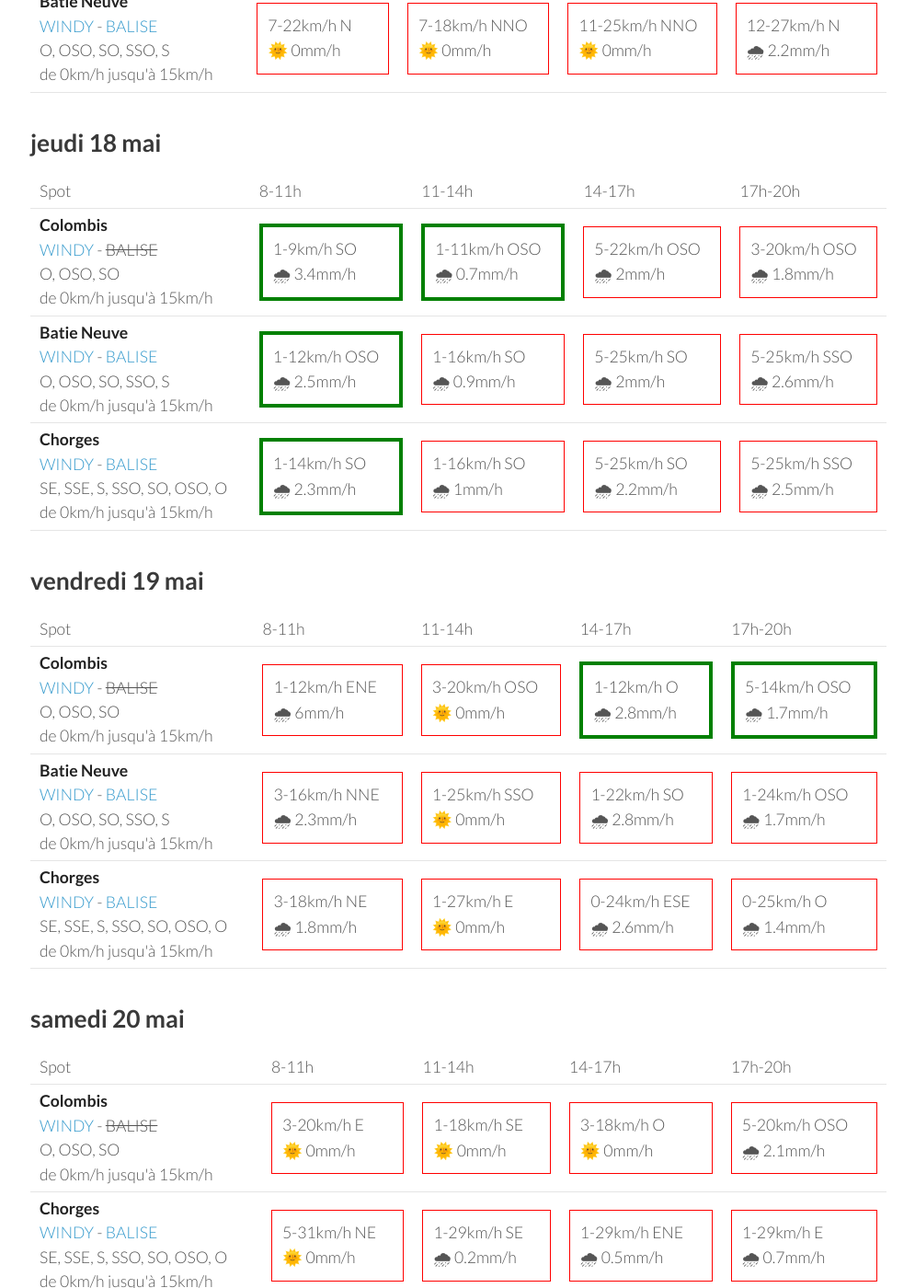
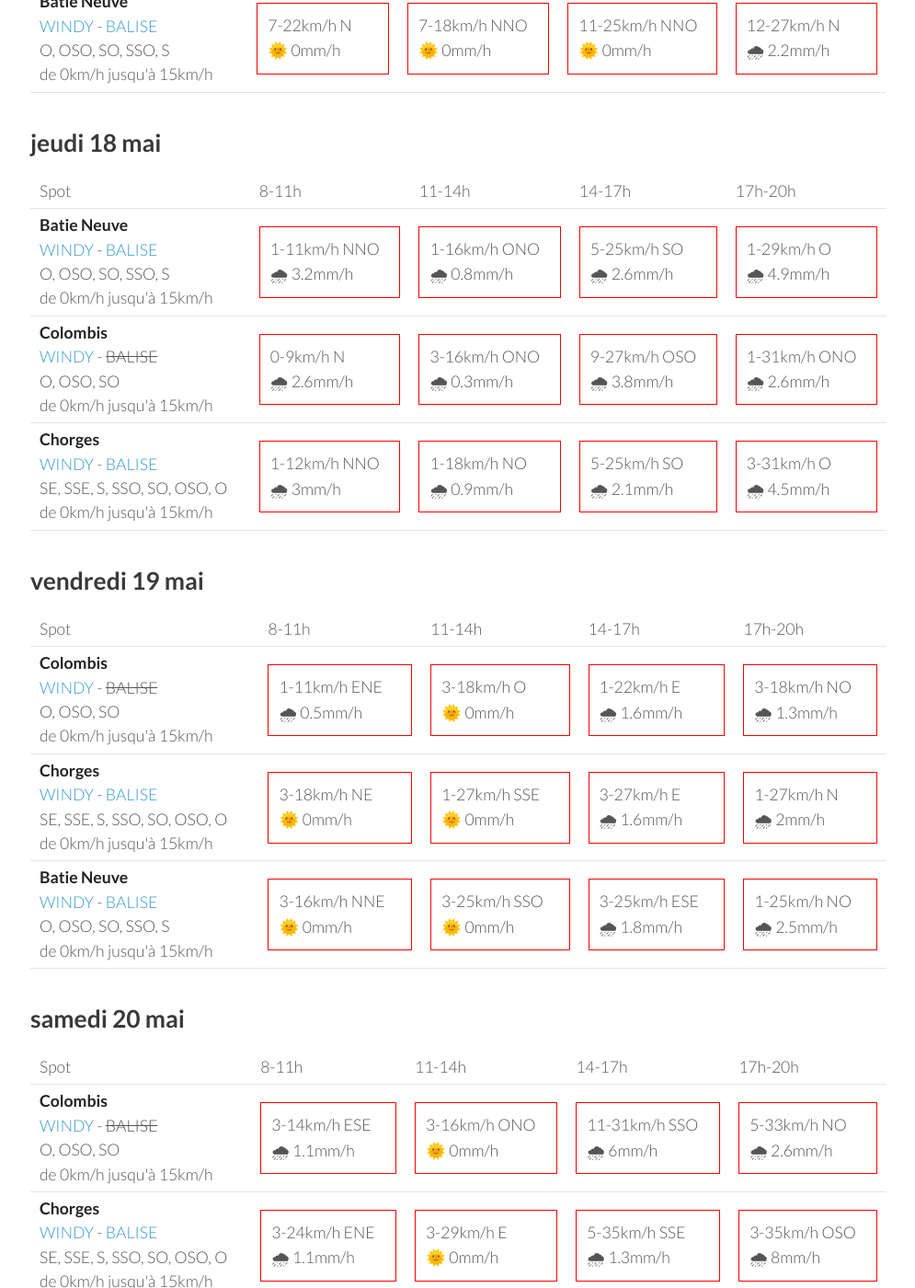
Before and after one commit to parapente-dans-le-nord/parapente-dans-le-nord.github.io, a Jekyll site: the page built from serre_poncon.markdown, in a window 1280 px wide and 1400 px high, scrolled down 1092 px. Shown: the whole window at 92% size, without its empty margins (25-1020 px from the left). Built offline with Jekyll 4.4.1, drawn with Linux system fonts in a browser that asks for light colours; some of the changed text lies outside the part shown.

Commit message:
update index.markdown

```diff
--- a/serre_poncon.markdown
+++ b/serre_poncon.markdown
@@ -114,32 +114,32 @@ page mise à jour le mardi 16 mai 06:31
       <td>17h-20h</td>
     </tr>
 <tr>
-        <td><strong>Colombis</strong><br><a href="https://windy.com/44.494/6.216?44.559,6.262,10">WINDY</a> - <span class="no-balise"> BALISE </span><br> <span class="vent-favorable">O, OSO, SO</span><br><span class="force-vent">de 0km/h jusqu'à 15km/h</span> </td>
+        <td><strong>Batie Neuve</strong><br><a href="https://windy.com/44.584/6.236?44.559,6.262,10,m:eTtagly">WINDY</a> - <span class=""><a href="https://www.openwindmap.org/PP554">BALISE</a> </span><br> <span class="vent-favorable">O, OSO, SO, SSO, S</span><br><span class="force-vent">de 0km/h jusqu'à 15km/h</span> </td>
 
-            <td><div class="flyable"><p>1-9km/h SO</p><p>🌧 3.4mm/h</p></div></td>
-            <td><div class="flyable"><p>1-11km/h OSO</p><p>🌧 0.7mm/h</p></div></td>
-            <td><div class="not-flyable"><p>5-22km/h OSO</p><p>🌧 2mm/h</p></div></td>
-            <td><div class="not-flyable"><p>3-20km/h OSO</p><p>🌧 1.8mm/h</p></div></td>
+            <td><div class="not-flyable"><p>1-11km/h NNO</p><p>🌧 3.2mm/h</p></div></td>
+            <td><div class="not-flyable"><p>1-16km/h ONO</p><p>🌧 0.8mm/h</p></div></td>
+            <td><div class="not-flyable"><p>5-25km/h SO</p><p>🌧 2.6mm/h</p></div></td>
+            <td><div class="not-flyable"><p>1-29km/h O</p><p>🌧 4.9mm/h</p></div></td>
 
 
     </tr>
 <tr>
-        <td><strong>Batie Neuve</strong><br><a href="https://windy.com/44.584/6.236?44.559,6.262,10,m:eTtagly">WINDY</a> - <span class=""><a href="https://www.openwindmap.org/PP554">BALISE</a> </span><br> <span class="vent-favorable">O, OSO, SO, SSO, S</span><br><span class="force-vent">de 0km/h jusqu'à 15km/h</span> </td>
+        <td><strong>Colombis</strong><br><a href="https://windy.com/44.494/6.216?44.559,6.262,10">WINDY</a> - <span class="no-balise"> BALISE </span><br> <span class="vent-favorable">O, OSO, SO</span><br><span class="force-vent">de 0km/h jusqu'à 15km/h</span> </td>
 
-            <td><div class="flyable"><p>1-12km/h OSO</p><p>🌧 2.5mm/h</p></div></td>
-            <td><div class="not-flyable"><p>1-16km/h SO</p><p>🌧 0.9mm/h</p></div></td>
-            <td><div class="not-flyable"><p>5-25km/h SO</p><p>🌧 2mm/h</p></div></td>
-            <td><div class="not-flyable"><p>5-25km/h SSO</p><p>🌧 2.6mm/h</p></div></td>
+            <td><div class="not-flyable"><p>0-9km/h N</p><p>🌧 2.6mm/h</p></div></td>
+            <td><div class="not-flyable"><p>3-16km/h ONO</p><p>🌧 0.3mm/h</p></div></td>
+            <td><div class="not-flyable"><p>9-27km/h OSO</p><p>🌧 3.8mm/h</p></div></td>
+            <td><div class="not-flyable"><p>1-31km/h ONO</p><p>🌧 2.6mm/h</p></div></td>
 
 
     </tr>
 <tr>
         <td><strong>Chorges</strong><br><a href="https://windy.com/44.578/6.280?44.559,6.262,10">WINDY</a> - <span class=""><a href="https://www.openwindmap.org/PP554">BALISE</a> </span><br> <span class="vent-favorable">SE, SSE, S, SSO, SO, OSO, O</span><br><span class="force-vent">de 0km/h jusqu'à 15km/h</span> </td>
 
-            <td><div class="flyable"><p>1-14km/h SO</p><p>🌧 2.3mm/h</p></div></td>
-            <td><div class="not-flyable"><p>1-16km/h SO</p><p>🌧 1mm/h</p></div></td>
-            <td><div class="not-flyable"><p>5-25km/h SO</p><p>🌧 2.2mm/h</p></div></td>
-            <td><div class="not-flyable"><p>5-25km/h SSO</p><p>🌧 2.5mm/h</p></div></td>
+            <td><div class="not-flyable"><p>1-12km/h NNO</p><p>🌧 3mm/h</p></div></td>
+            <td><div class="not-flyable"><p>1-18km/h NO</p><p>🌧 0.9mm/h</p></div></td>
+            <td><div class="not-flyable"><p>5-25km/h SO</p><p>🌧 2.1mm/h</p></div></td>
+            <td><div class="not-flyable"><p>3-31km/h O</p><p>🌧 4.5mm/h</p></div></td>
 
 
     </tr>
@@ -162,30 +162,30 @@ page mise à jour le mardi 16 mai 06:31
 <tr>
         <td><strong>Colombis</strong><br><a href="https://windy.com/44.494/6.216?44.559,6.262,10">WINDY</a> - <span class="no-balise"> BALISE </span><br> <span class="vent-favorable">O, OSO, SO</span><br><span class="force-vent">de 0km/h jusqu'à 15km/h</span> </td>
 
-            <td><div class="not-flyable"><p>1-12km/h ENE</p><p>🌧 6mm/h</p></div></td>
-            <td><div class="not-flyable"><p>3-20km/h OSO</p><p>🌞 0mm/h</p></div></td>
-            <td><div class="flyable"><p>1-12km/h O</p><p>🌧 2.8mm/h</p></div></td>
-            <td><div class="flyable"><p>5-14km/h OSO</p><p>🌧 1.7mm/h</p></div></td>
+            <td><div class="not-flyable"><p>1-11km/h ENE</p><p>🌧 0.5mm/h</p></div></td>
+            <td><div class="not-flyable"><p>3-18km/h O</p><p>🌞 0mm/h</p></div></td>
+            <td><div class="not-flyable"><p>1-22km/h E</p><p>🌧 1.6mm/h</p></div></td>
+            <td><div class="not-flyable"><p>3-18km/h NO</p><p>🌧 1.3mm/h</p></div></td>
+
+
+    </tr>
+<tr>
+        <td><strong>Chorges</strong><br><a href="https://windy.com/44.578/6.280?44.559,6.262,10">WINDY</a> - <span class=""><a href="https://www.openwindmap.org/PP554">BALISE</a> </span><br> <span class="vent-favorable">SE, SSE, S, SSO, SO, OSO, O</span><br><span class="force-vent">de 0km/h jusqu'à 15km/h</span> </td>
+
+            <td><div class="not-flyable"><p>3-18km/h NE</p><p>🌞 0mm/h</p></div></td>
+            <td><div class="not-flyable"><p>1-27km/h SSE</p><p>🌞 0mm/h</p></div></td>
+            <td><div class="not-flyable"><p>3-27km/h E</p><p>🌧 1.6mm/h</p></div></td>
+            <td><div class="not-flyable"><p>1-27km/h N</p><p>🌧 2mm/h</p></div></td>
 
 
     </tr>
 <tr>
         <td><strong>Batie Neuve</strong><br><a href="https://windy.com/44.584/6.236?44.559,6.262,10,m:eTtagly">WINDY</a> - <span class=""><a href="https://www.openwindmap.org/PP554">BALISE</a> </span><br> <span class="vent-favorable">O, OSO, SO, SSO, S</span><br><span class="force-vent">de 0km/h jusqu'à 15km/h</span> </td>
 
-            <td><div class="not-flyable"><p>3-16km/h NNE</p><p>🌧 2.3mm/h</p></div></td>
-            <td><div class="not-flyable"><p>1-25km/h SSO</p><p>🌞 0mm/h</p></div></td>
-            <td><div class="not-flyable"><p>1-22km/h SO</p><p>🌧 2.8mm/h</p></div></td>
-            <td><div class="not-flyable"><p>1-24km/h OSO</p><p>🌧 1.7mm/h</p></div></td>
-
-
-    </tr>
-<tr>
-        <td><strong>Chorges</strong><br><a href="https://windy.com/44.578/6.280?44.559,6.262,10">WINDY</a> - <span class=""><a href="https://www.openwindmap.org/PP554">BALISE</a> </span><br> <span class="vent-favorable">SE, SSE, S, SSO, SO, OSO, O</span><br><span class="force-vent">de 0km/h jusqu'à 15km/h</span> </td>
-
-            <td><div class="not-flyable"><p>3-18km/h NE</p><p>🌧 1.8mm/h</p></div></td>
-            <td><div class="not-flyable"><p>1-27km/h E</p><p>🌞 0mm/h</p></div></td>
-            <td><div class="not-flyable"><p>0-24km/h ESE</p><p>🌧 2.6mm/h</p></div></td>
-            <td><div class="not-flyable"><p>0-25km/h O</p><p>🌧 1.4mm/h</p></div></td>
+            <td><div class="not-flyable"><p>3-16km/h NNE</p><p>🌞 0mm/h</p></div></td>
+            <td><div class="not-flyable"><p>3-25km/h SSO</p><p>🌞 0mm/h</p></div></td>
+            <td><div class="not-flyable"><p>3-25km/h ESE</p><p>🌧 1.8mm/h</p></div></td>
+            <td><div class="not-flyable"><p>1-25km/h NO</p><p>🌧 2.5mm/h</p></div></td>
 
 
     </tr>
@@ -208,30 +208,30 @@ page mise à jour le mardi 16 mai 06:31
 <tr>
         <td><strong>Colombis</strong><br><a href="https://windy.com/44.494/6.216?44.559,6.262,10">WINDY</a> - <span class="no-balise"> BALISE </span><br> <span class="vent-favorable">O, OSO, SO</span><br><span class="force-vent">de 0km/h jusqu'à 15km/h</span> </td>
 
-            <td><div class="not-flyable"><p>3-20km/h E</p><p>🌞 0mm/h</p></div></td>
-            <td><div class="not-flyable"><p>1-18km/h SE</p><p>🌞 0mm/h</p></div></td>
-            <td><div class="not-flyable"><p>3-18km/h O</p><p>🌞 0mm/h</p></div></td>
-            <td><div class="not-flyable"><p>5-20km/h OSO</p><p>🌧 2.1mm/h</p></div></td>
+            <td><div class="not-flyable"><p>3-14km/h ESE</p><p>🌧 1.1mm/h</p></div></td>
+            <td><div class="not-flyable"><p>3-16km/h ONO</p><p>🌞 0mm/h</p></div></td>
+            <td><div class="not-flyable"><p>11-31km/h SSO</p><p>🌧 6mm/h</p></div></td>
+            <td><div class="not-flyable"><p>5-33km/h NO</p><p>🌧 2.6mm/h</p></div></td>
 
 
     </tr>
 <tr>
         <td><strong>Chorges</strong><br><a href="https://windy.com/44.578/6.280?44.559,6.262,10">WINDY</a> - <span class=""><a href="https://www.openwindmap.org/PP554">BALISE</a> </span><br> <span class="vent-favorable">SE, SSE, S, SSO, SO, OSO, O</span><br><span class="force-vent">de 0km/h jusqu'à 15km/h</span> </td>
 
-            <td><div class="not-flyable"><p>5-31km/h NE</p><p>🌞 0mm/h</p></div></td>
-            <td><div class="not-flyable"><p>1-29km/h SE</p><p>🌧 0.2mm/h</p></div></td>
-            <td><div class="not-flyable"><p>1-29km/h ENE</p><p>🌧 0.5mm/h</p></div></td>
-            <td><div class="not-flyable"><p>1-29km/h E</p><p>🌧 0.7mm/h</p></div></td>
+            <td><div class="not-flyable"><p>3-24km/h ENE</p><p>🌧 1.1mm/h</p></div></td>
+            <td><div class="not-flyable"><p>3-29km/h E</p><p>🌞 0mm/h</p></div></td>
+            <td><div class="not-flyable"><p>5-35km/h SSE</p><p>🌧 1.3mm/h</p></div></td>
+            <td><div class="not-flyable"><p>3-35km/h OSO</p><p>🌧 8mm/h</p></div></td>
 
 
     </tr>
 <tr>
         <td><strong>Batie Neuve</strong><br><a href="https://windy.com/44.584/6.236?44.559,6.262,10,m:eTtagly">WINDY</a> - <span class=""><a href="https://www.openwindmap.org/PP554">BALISE</a> </span><br> <span class="vent-favorable">O, OSO, SO, SSO, S</span><br><span class="force-vent">de 0km/h jusqu'à 15km/h</span> </td>
 
-            <td><div class="not-flyable"><p>5-25km/h NE</p><p>🌞 0mm/h</p></div></td>
-            <td><div class="not-flyable"><p>1-24km/h S</p><p>🌞 0mm/h</p></div></td>
-            <td><div class="not-flyable"><p>1-25km/h S</p><p>🌧 0.4mm/h</p></div></td>
-            <td><div class="not-flyable"><p>1-25km/h SSE</p><p>🌧 0.8mm/h</p></div></td>
+            <td><div class="not-flyable"><p>3-22km/h ENE</p><p>🌧 0.9mm/h</p></div></td>
+            <td><div class="not-flyable"><p>1-25km/h ESE</p><p>🌞 0mm/h</p></div></td>
+            <td><div class="not-flyable"><p>7-33km/h S</p><p>🌧 1.5mm/h</p></div></td>
+            <td><div class="not-flyable"><p>3-35km/h SO</p><p>🌧 9mm/h</p></div></td>
 
 
     </tr>
@@ -239,3 +239,49 @@ page mise à jour le mardi 16 mai 06:31
 </tbody>
 </table>
 {:/}
+## dimanche 21 mai
+
+{::nomarkdown}
+<table>
+  <tbody>
+    <tr>
+      <td>Spot</td>
+      <td>8-11h</td>
+      <td>11-14h</td>
+      <td>14-17h</td>
+      <td>17h-20h</td>
+    </tr>
+<tr>
+        <td><strong>Chorges</strong><br><a href="https://windy.com/44.578/6.280?44.559,6.262,10">WINDY</a> - <span class=""><a href="https://www.openwindmap.org/PP554">BALISE</a> </span><br> <span class="vent-favorable">SE, SSE, S, SSO, SO, OSO, O</span><br><span class="force-vent">de 0km/h jusqu'à 15km/h</span> </td>
+
+            <td><div class="not-flyable"><p>3-24km/h ENE</p><p>🌞 0mm/h</p></div></td>
+            <td><div class="not-flyable"><p>3-24km/h ESE</p><p>🌞 0mm/h</p></div></td>
+            <td><div class="not-flyable"><p>1-27km/h S</p><p>🌧 0.3mm/h</p></div></td>
+            <td><div class="not-flyable"><p>1-25km/h ESE</p><p>🌧 0.3mm/h</p></div></td>
+
+
+    </tr>
+<tr>
+        <td><strong>Colombis</strong><br><a href="https://windy.com/44.494/6.216?44.559,6.262,10">WINDY</a> - <span class="no-balise"> BALISE </span><br> <span class="vent-favorable">O, OSO, SO</span><br><span class="force-vent">de 0km/h jusqu'à 15km/h</span> </td>
+
+            <td><div class="not-flyable"><p>3-14km/h E</p><p>🌞 0mm/h</p></div></td>
+            <td><div class="not-flyable"><p>1-14km/h ESE</p><p>🌞 0mm/h</p></div></td>
+            <td><div class="not-flyable"><p>7-20km/h SO</p><p>🌧 0.2mm/h</p></div></td>
+            <td><div class="not-flyable"><p>3-20km/h OSO</p><p>🌧 0.2mm/h</p></div></td>
+
+
+    </tr>
+<tr>
+        <td><strong>Batie Neuve</strong><br><a href="https://windy.com/44.584/6.236?44.559,6.262,10,m:eTtagly">WINDY</a> - <span class=""><a href="https://www.openwindmap.org/PP554">BALISE</a> </span><br> <span class="vent-favorable">O, OSO, SO, SSO, S</span><br><span class="force-vent">de 0km/h jusqu'à 15km/h</span> </td>
+
+            <td><div class="not-flyable"><p>3-18km/h NE</p><p>🌞 0mm/h</p></div></td>
+            <td><div class="not-flyable"><p>1-18km/h SE</p><p>🌞 0mm/h</p></div></td>
+            <td><div class="not-flyable"><p>3-24km/h SSO</p><p>🌧 0.2mm/h</p></div></td>
+            <td><div class="not-flyable"><p>1-24km/h SSE</p><p>🌧 0.6mm/h</p></div></td>
+
+
+    </tr>
+
+</tbody>
+</table>
+{:/}
```
Also changed, not shown: other parts of serre_poncon.markdown (+1 -1 lines).
